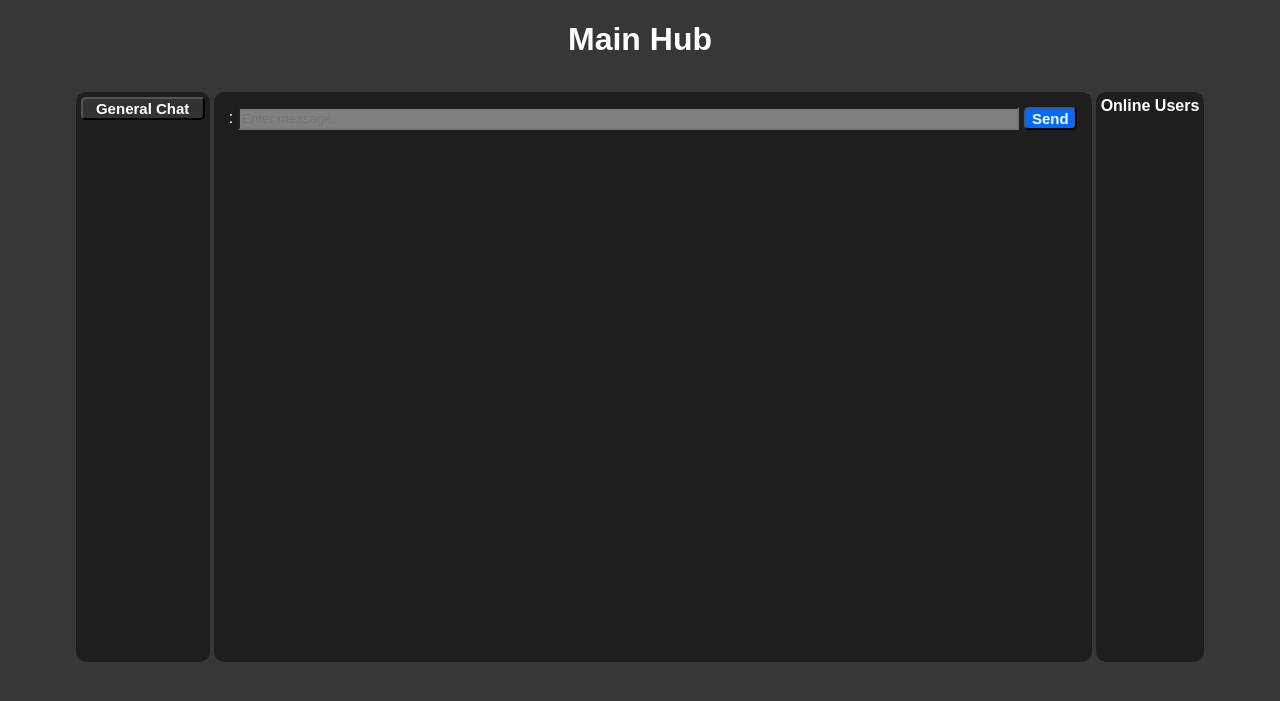
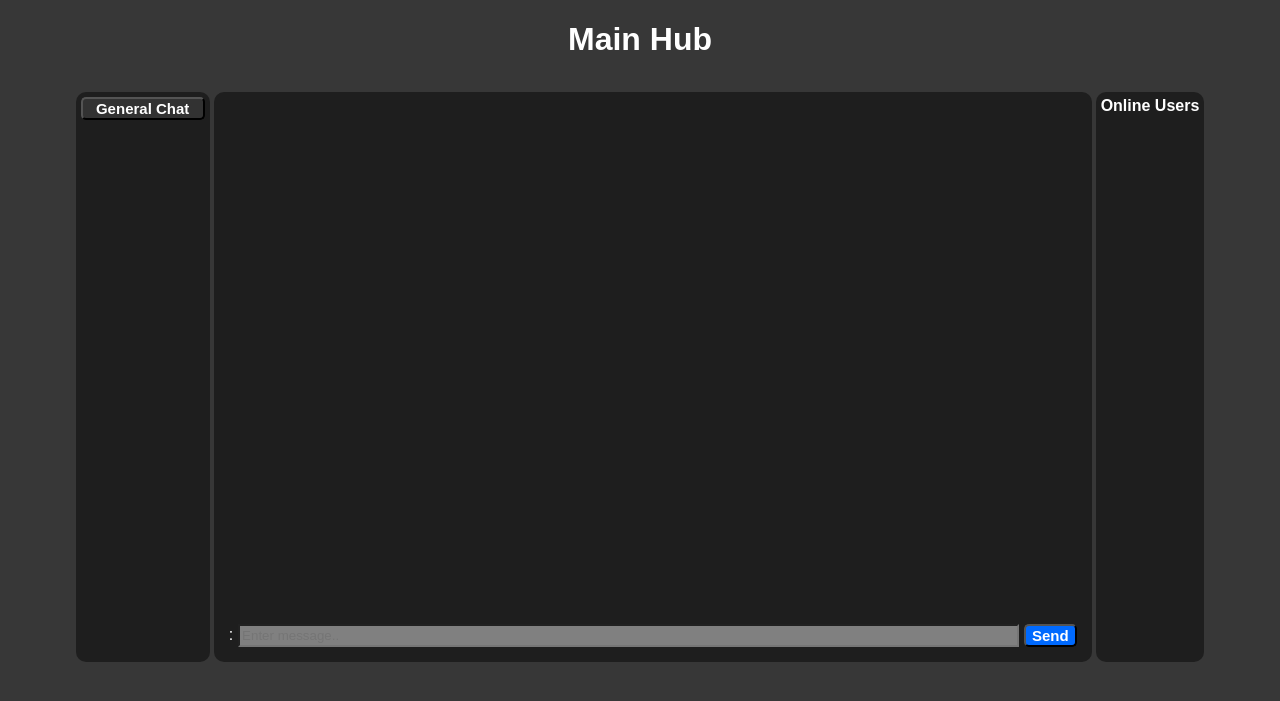
Before and after one commit to surajb92/community-hub, a Flask app: template templates/chatpage.html in a window 1280 px wide. Shown: the part 36-737 px from the top of the page. Run offline with Flask 3, Linux system fonts and the light colour scheme; the template is opened without the code that fills it, so the values that code supplies are empty; parts of the project's set-up code (start-up, migrations or seed data) failed here and were passed over; some libraries are stand-ins or nearby versions.

Commit message:
Minor adjustment to chat box alignment in rooms with few chats.

```diff
--- a/templates/chatpage.html
+++ b/templates/chatpage.html
@@ -30,7 +30,7 @@ var online_users = {{ online | tojson }};
 		<div class="chat-list" id="weebchat"></div>
 		<div class="chat-list" id="music"></div>
 		<div class="chat-list" id="politics"></div>
-		<div id="userchatbox" style="display:flex; flex-direction:row; padding: 10px;">
+		<div id="userchatbox" style="display:flex; flex-direction:row; padding: 10px; margin-top:auto;">
 			<label class="unselectable" style="align-self:center; margin-right:5px;">{{user}}:</label>
 			<input class="chat-txtbox" type="text" placeholder="Enter message.." id="userchat" name="userchat" />
 			<button type="submit" class="chat-sendbutton" id="send-btn" onclick="sendMessage()">Send</button>
```
